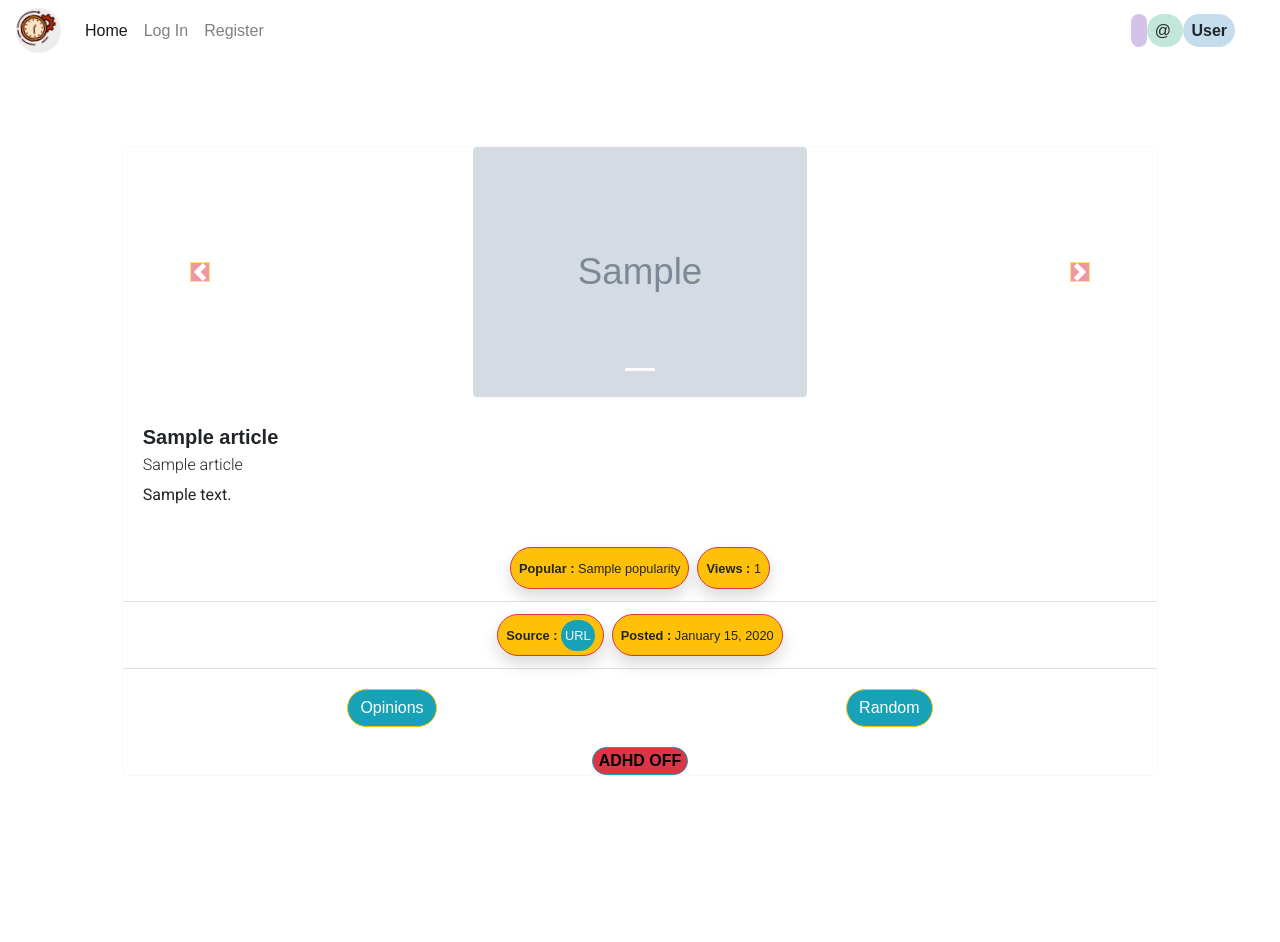
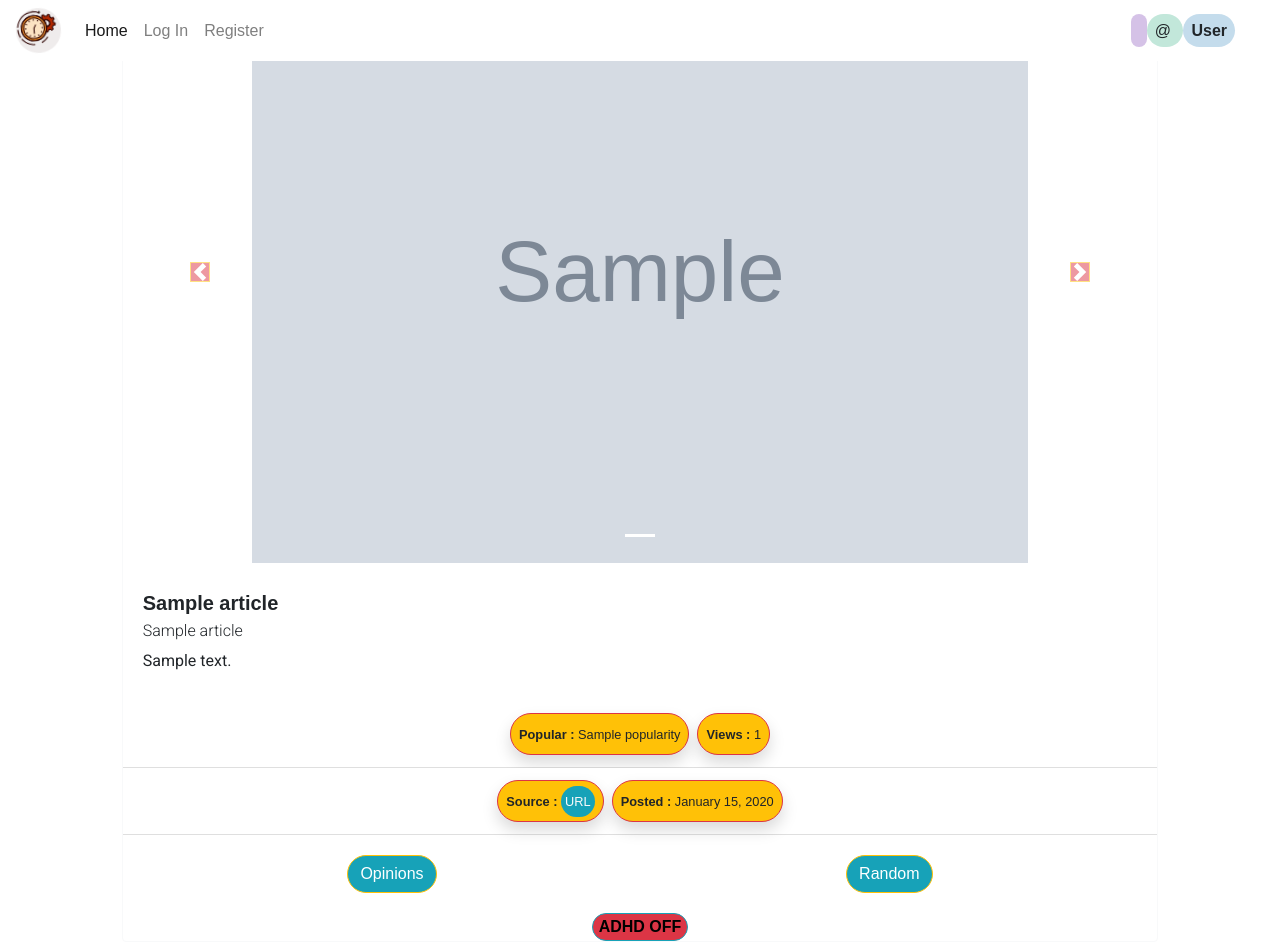
Before and after one commit to M-Tri/capstone-timeline, a Django app: template timeline/templates/timeline/index.html in a window 1280 px wide. Before the commit the page ends 775 px from the top, so only its background shows below. Run offline with Django 3.2, Linux system fonts and the light colour scheme; the template is opened without the code that fills it: most values are stand-ins (such as "Sample title", 1, 10 or a date in 2020); grey boxes marked "Sample" are stand-in pictures; some libraries are stand-ins or nearby versions.

Commit message:
fix: update carousel image styles

```diff
--- a/timeline/templates/timeline/card.html
+++ b/timeline/templates/timeline/card.html
@@ -18,8 +18,8 @@
                     <div class="carousel-inner">
                         {% for image in article.images.all %}
                         <div class="carousel-item {% if forloop.first %} active {% endif %}"
-                            style="height: 250px; background: #ffffff;">
-                            <img src="{{ image.url }}" class="d-block h-100 rounded"
+                            style="aspect-ratio: 16 / 9; background: #ffffff;">
+                            <img src="{{ image.url }}" class="d-block w-100 h-100 rounded"
                                 style="object-fit: contain; margin: 0 auto;" alt="Image">
                         </div>
                         {% empty %}
@@ -109,6 +109,8 @@
 
 {% else %}
 
-<div>Create Post</div>
+<div>
+    No posts yet,<a href="{% url 'create_post' %}"> create </a>the first post.
+</div>
 
 {% endif %}
```
